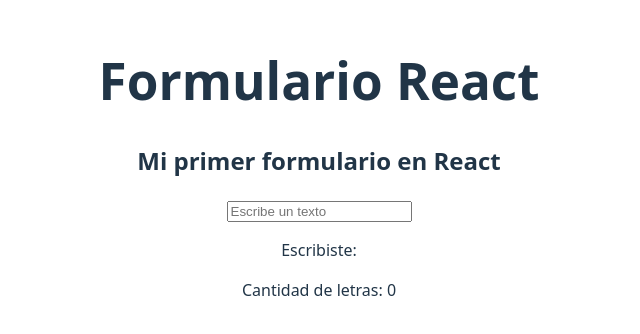
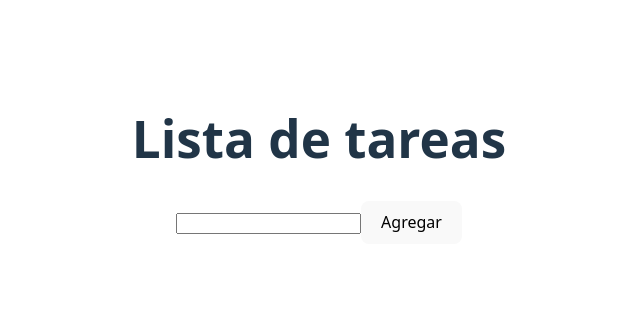
Before and after one commit to ftcursosap/proyecto-v3-react, a React (Vite) app: page / in a window 1280 px wide. Shown: the part 232-566 px from the top of the page, without its empty margins (321-961 px from the left). Built offline with nearby package versions, Linux system fonts and the light colour scheme.

Commit message:
Semana 11 - dia 4

```diff
--- a/src/App.jsx
+++ b/src/App.jsx
@@ -5,28 +5,43 @@
 
 function App() {
   const [texto, setTexto] = useState("");
+  const [tareas, setTareas] = useState([]);
 
-  function manejarCambio(evento){
-    setTexto(evento.target.value);
+  function manejarCambio(e){
+    setTexto(e.target.value);
+  }
+
+  function agregarTarea(){
+    if (texto.trim() === "") return;
+
+    const nuevasTareas = [...tareas, texto];
+
+    setTareas(nuevasTareas);
+
+    setTexto("");
   }
 
   return (
     <div>
-      <h1>Formulario React</h1>
-      <h2>Mi primer formulario en React</h2>
+      <h1>Lista de tareas</h1>
 
       <input
         type="text"
         value={texto}
         onChange={manejarCambio}
-        placeholder='Escribe un texto'
       />
 
-      <p>Escribiste: {texto}</p>
-      <p>Cantidad de letras: {texto.length}</p>
+      <button onClick={agregarTarea}>
+        Agregar
+      </button>
+
+      <ul>
+        {tareas.map((tarea, index) => (
+          <li key={index}>{tarea}</li>
+        ))}
+      </ul>
     </div>
   )
-
 }
 
 export default App
```
